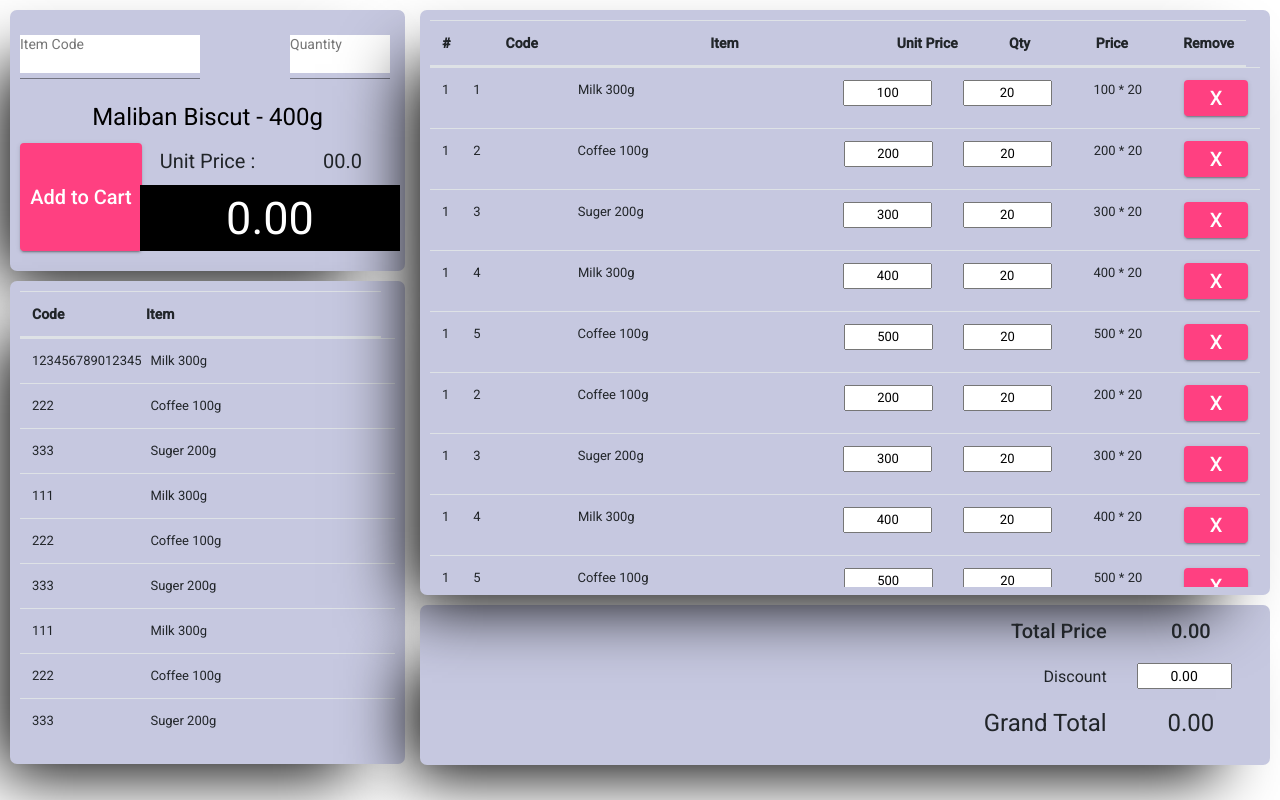
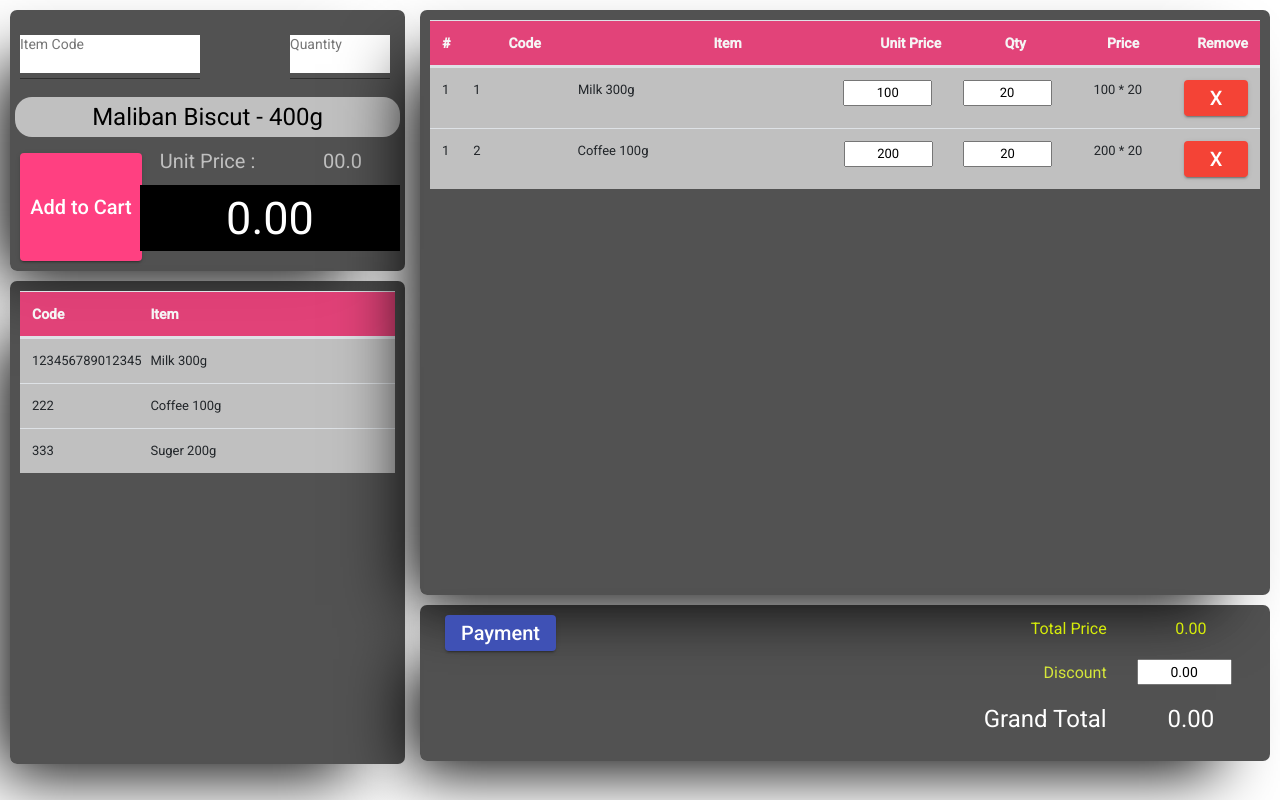
Before and after one commit to millesinghe/xTreamPOS-UI, an Angular app: page / in a window 1280 px wide. Built offline with nearby package versions, Linux system fonts and the light colour scheme.

Commit message:
Modified CSS (Mouse hover and fine tune colours)

```diff
--- a/src/app/cartitem/cartitem.component.html
+++ b/src/app/cartitem/cartitem.component.html
@@ -1,5 +1,5 @@
 <table class="table">
-    <thead>
+    <thead style="background-color: #ff4081d4; color:whitesmoke; ">
         <tr>
             <th style="width:30px; text-align: center;">
                 #
@@ -7,13 +7,13 @@
             <th style="width:130px; text-align: center;">
                 Code
             </th>
-            <th style="width:330px; text-align: center;">
+            <th style="width:300px; text-align: center;">
                 Item
             </th>
-            <th style="width:130px; text-align: center;">
+            <th style="width:130px;">
                 Unit Price
             </th>
-            <th style="width:70px; text-align: center;">
+            <th style="width:70px; ">
                 Qty
             </th>
             <th style="width:130px; text-align: center;">
@@ -25,7 +25,7 @@
         </tr>
     </thead>
     <tbody>
-        <tr *ngFor='let item of cartList'>
+        <tr *ngFor='let item of cartList' style="background-color: silver;">
             <td style="width:30px; font-size: 13px;">
                 1
             </td>
@@ -45,7 +45,7 @@
                 {{item.Unit}} * {{item.Qty}}
             </td>
             <td style="width:30px; font-size: 13px;">
-                <button mat-raised-button color="accent" style="font-size: 20px;">X</button>
+                <button mat-raised-button color="warn" style="font-size: 20px;">X</button>
             </td>
         </tr>
     </tbody>
--- a/src/app/cartitem/cartitem.component.scss
+++ b/src/app/cartitem/cartitem.component.scss
@@ -18,5 +18,5 @@ tbody {
 
 
   thead {
-    width: calc( 100% - 1em )
+    width: calc( 100%)
   }
--- a/src/app/cartitem/cartitem.component.ts
+++ b/src/app/cartitem/cartitem.component.ts
@@ -15,17 +15,7 @@ export class CartitemComponent implements OnInit {
     this.cartList = [
       {No:"1",Name :"Milk 300g", Unit : "100", Qty:"20"},
       {No:"2",Name :"Coffee 100g", Unit : "200", Qty:"20"},
-      {No:"3",Name :"Suger 200g", Unit : "300", Qty:"20"},
-      {No:"4",Name :"Milk 300g", Unit : "400", Qty:"20"},
-      {No:"5",Name :"Coffee 100g", Unit : "500", Qty:"20"},
-      {No:"2",Name :"Coffee 100g", Unit : "200", Qty:"20"},
-      {No:"3",Name :"Suger 200g", Unit : "300", Qty:"20"},
-      {No:"4",Name :"Milk 300g", Unit : "400", Qty:"20"},
-      {No:"5",Name :"Coffee 100g", Unit : "500", Qty:"20"},
-      {No:"2",Name :"Coffee 100g", Unit : "200", Qty:"20"},
-      {No:"3",Name :"Suger 200g", Unit : "300", Qty:"20"},
-      {No:"4",Name :"Milk 300g", Unit : "400", Qty:"20"},
-      {No:"5",Name :"Coffee 100g", Unit : "500", Qty:"20"},
+
     ]
   }
 
--- a/src/app/cashier-view/cashier-view.component.html
+++ b/src/app/cashier-view/cashier-view.component.html
@@ -17,26 +17,26 @@
                                 </mat-form-field>
                             </div>
                         </div>
-                        <div class="row" style="justify-content: center;">
+                        <div class="row" style="justify-content: center;margin-left: -5px; margin-right: -5px; background-color: silver; border-radius: 17px">
                             <div id="ItemName">Maliban Biscut - 400g</div>
                         </div>
                         <div class="row">
                             <div class="col-md-4">
                                 <div class="example-button-row" style="padding-top: 6px">
                                     <button mat-raised-button color="accent"
-                                        style="width: 122px; height: 108px; font-size: 20px; padding: 10px;">Add to
+                                        style="width: 122px; height: 108px; font-size: 20px; padding: 10px; margin-top: 10px;">Add to
                                         Cart</button>
                                 </div>
                             </div>
                             <div class="col-md-8">
                                 <div class="row">
                                     <div class="col-md-6">
-                                        <h3 class="d-flex justify-content-center font-20" style="margin: 10px 0 10px;">
+                                        <h3 class="d-flex justify-content-center font-20" style="color: silver; margin: 10px 0 10px;">
                                             Unit Price :
                                         </h3>
                                     </div>
                                     <div class="col-md-6">
-                                        <h3 class="d-flex justify-content-center font-20" style="margin: 10px 0 10px;">
+                                        <h3 class="d-flex justify-content-center font-20" style="color: silver; margin: 10px 0 10px;">
                                             00.0
                                         </h3>
                                     </div>
@@ -70,24 +70,24 @@
                     <div class="row back-gray curveCard">
                         <div class="col-md-6">
                             <!-- Cashier Buttons -->
-
+                            <button mat-raised-button color="primary" style="font-size: 20px;">Payment</button>
                         </div>
                         <div class="col-md-6">
                             <div class="row">
                                 <div class="col-md-8">
-                                    <h2 style="text-align: end;">
+                                    <h3 style="color:  rgb(214, 236, 10); text-align: end;">
                                         Total Price
-                                    </h2>
+                                    </h3>
                                 </div>
                                 <div class="col-md-4">
-                                    <h2 style="text-align: center;">
+                                    <h3 style="color:  rgb(214, 236, 10); text-align: center;">
                                         0.00
-                                    </h2>
+                                    </h3>
                                 </div>
                             </div>
                             <div class="row">
                                 <div class="col-md-8">
-                                    <h3 style="text-align: end;">
+                                    <h3 style="color: rgb(214, 231, 57); text-align: end;">
                                         Discount
                                     </h3>
                                 </div>
@@ -97,12 +97,12 @@
                             </div>
                             <div class="row">
                                 <div class="col-md-8">
-                                    <h1 style="text-align: end;">
+                                    <h1 style="color: white; text-align: end;">
                                         Grand Total
                                     </h1>
                                 </div>
                                 <div class="col-md-4">
-                                    <h1 style="text-align: center;">
+                                    <h1 style="color: white; text-align: center;">
                                         0.00
                                     </h1>
                                 </div>
--- a/src/app/cashier-view/cashier-view.component.scss
+++ b/src/app/cashier-view/cashier-view.component.scss
@@ -41,6 +41,7 @@
 .curveCard {
     padding: 10px;
     border-radius: 7px;
-    background: #c6c8e0;
+    // background: #c6c8e0;
+    background: #171717be;
     box-shadow: -2rem 2rem 4rem -22px #000000 ;
 }
--- a/src/app/filteritem/filteritem.component.html
+++ b/src/app/filteritem/filteritem.component.html
@@ -1,20 +1,20 @@
 <table class="table">
-    <thead>
+    <thead style="background-color: #ff4081d4;">
         <tr>
-            <th style="width:60px">
+            <th style="color:whitesmoke;width:60px">
                 Code
             </th>
-            <th style="width:130px">
+            <th style="color:whitesmoke; width:130px">
                 Item
             </th>
         </tr>
     </thead>
     <tbody>
-        <tr *ngFor='let item of itemList'>
-            <td style="width:60px; font-size: 13px;">
+        <tr *ngFor='let item of itemList' style="font-size: 13px;">
+            <td style="width:60px;">
                 {{item.No}}
             </td>
-            <td style="width:130px; font-size: 13px;">
+            <td style="width:130px;">
                 {{item.Name}}
             </td>
         </tr>
--- a/src/app/filteritem/filteritem.component.scss
+++ b/src/app/filteritem/filteritem.component.scss
@@ -19,5 +19,14 @@ tbody {
 
 
   thead {
-    width: calc( 100% - 1em )
+    width: calc( 100%)
   }
+
+  tbody > tr:hover {
+    background-color: blueviolet;
+    color: whitesmoke;
+  }
+
+  tbody > tr:not(:hover){
+    background-color: silver;
+  }
--- a/src/app/filteritem/filteritem.component.ts
+++ b/src/app/filteritem/filteritem.component.ts
@@ -16,21 +16,7 @@ export class FilteritemComponent implements OnInit {
       {No:"123456789012345",Name :"Milk 300g"},
       {No:"222",Name :"Coffee 100g"},
       {No:"333",Name :"Suger 200g"},
-      {No:"111",Name :"Milk 300g"},
-      {No:"222",Name :"Coffee 100g"},
-      {No:"333",Name :"Suger 200g"},
-      {No:"111",Name :"Milk 300g"},
-      {No:"222",Name :"Coffee 100g"},
-      {No:"333",Name :"Suger 200g"},
-      {No:"111",Name :"Milk 300g"},
-      {No:"222",Name :"Coffee 100g"},
-      {No:"333",Name :"Suger 200g"},
-      {No:"111",Name :"Milk 300g"},
-      {No:"222",Name :"Coffee 100g"},
-      {No:"333",Name :"Suger 200g"},
-      {No:"111",Name :"Milk 300g"},
-      {No:"222",Name :"Coffee 100g"},
-      {No:"333",Name :"Suger 200g"},
+
 
     ]
   }
```
